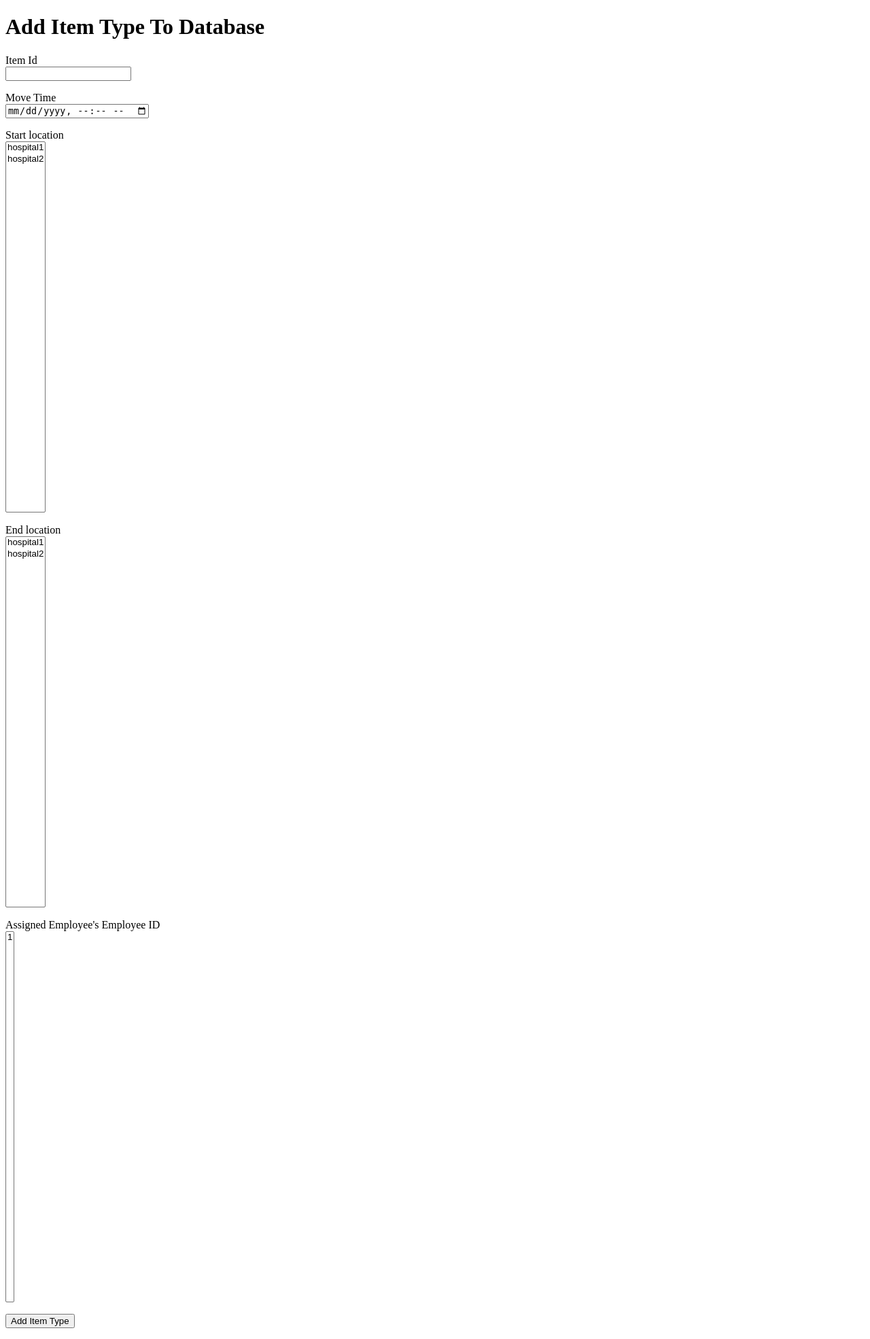
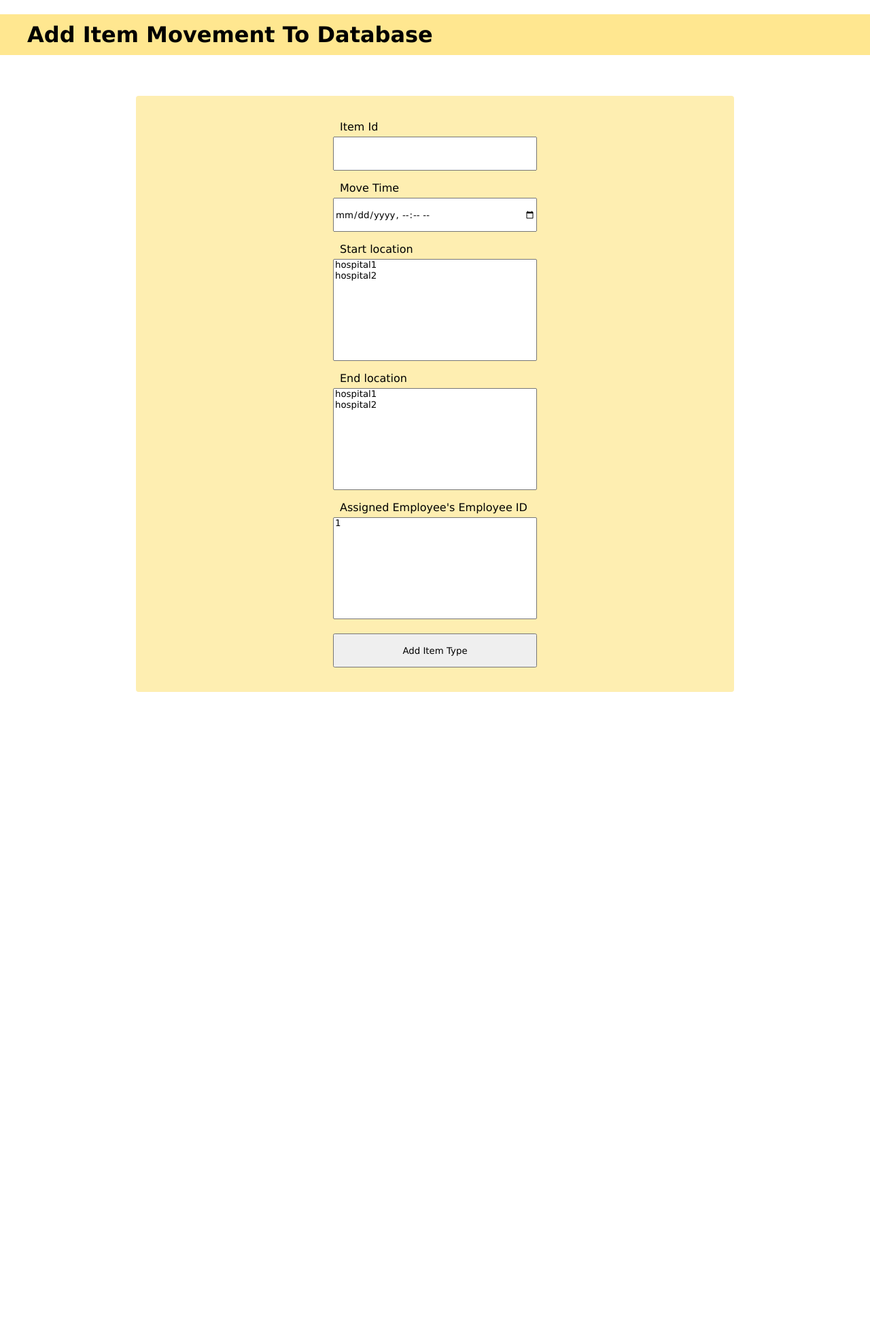
Before and after one commit to QATomB/SEA, a Flask app: page /add_item_transit_log in a window 1280 px wide. Shown: the whole page at 68% size. After the commit the page ends 1018 px from the top, so only its background shows below. Run offline with Flask 3, Linux system fonts and the light colour scheme; tables that the repository leaves empty hold one stand-in row (values such as "Sample post"); some libraries are stand-ins or nearby versions.

Commit message:
added basic styling

```diff
--- /dev/null
+++ b/src/static/style/sharedcss.css
@@ -0,0 +1,44 @@
+* {
+    box-sizing: border-box;
+    font-family:'Lucida Sans', 'Lucida Sans Regular', 'Lucida Grande', 'Lucida Sans Unicode', Geneva, Verdana, sans-serif;
+}
+
+html, body {
+    padding: 0;
+    margin: 0;
+    background-color: white;
+}
+
+h1 {
+    background-color: rgb(255, 231, 144);
+    height: 60px;
+    line-height: 60px;
+    padding-left: 40px;
+}
+
+form {
+    position: relative;
+    width: calc(100vw - 400px);
+    left: 50%;
+    transform: translateX(-50%);
+    min-width: 300px;
+    padding: 20px;
+    margin-top: 60px;
+    background-color: rgb(254, 238, 177);
+    text-align: center;
+    border-radius: 4px;
+}
+input, select {
+    width: 300px;
+    max-height: 150px;
+    margin-top: 5px;
+}
+
+label {
+    position: absolute;
+    transform: translateX(-140px);
+}
+
+input {
+    height: 50px;
+}
--- a/src/templates/_base.html
+++ b/src/templates/_base.html
@@ -6,6 +6,7 @@
     {% else %}
     <title>NHS Midlands | Asset Managment</title>
     {% endif %}
+    <link rel= "stylesheet" type= "text/css" href= "{{ url_for('static',filename='style/sharedcss.css') }}">
     </head>
     <body>
         {% block content %}{% endblock %}
--- a/src/templates/add_item.html
+++ b/src/templates/add_item.html
@@ -1,7 +1,7 @@
 {% extends "_base.html" %}
 
 {% block content %}
-    <h1>Add Item Type To Database</h1>
+    <h1>Add Item To Database</h1>
     <form action="" method="post" novalidate>
         {{ form.hidden_tag() }}
         <p>
--- a/src/templates/add_move_item_log.html
+++ b/src/templates/add_move_item_log.html
@@ -1,7 +1,7 @@
 {% extends "_base.html" %}
 
 {% block content %}
-    <h1>Add Item Type To Database</h1>
+    <h1>Add Item Movement To Database</h1>
     <form action="" method="post" novalidate>
         {{ form.hidden_tag() }}
         <p>
```
